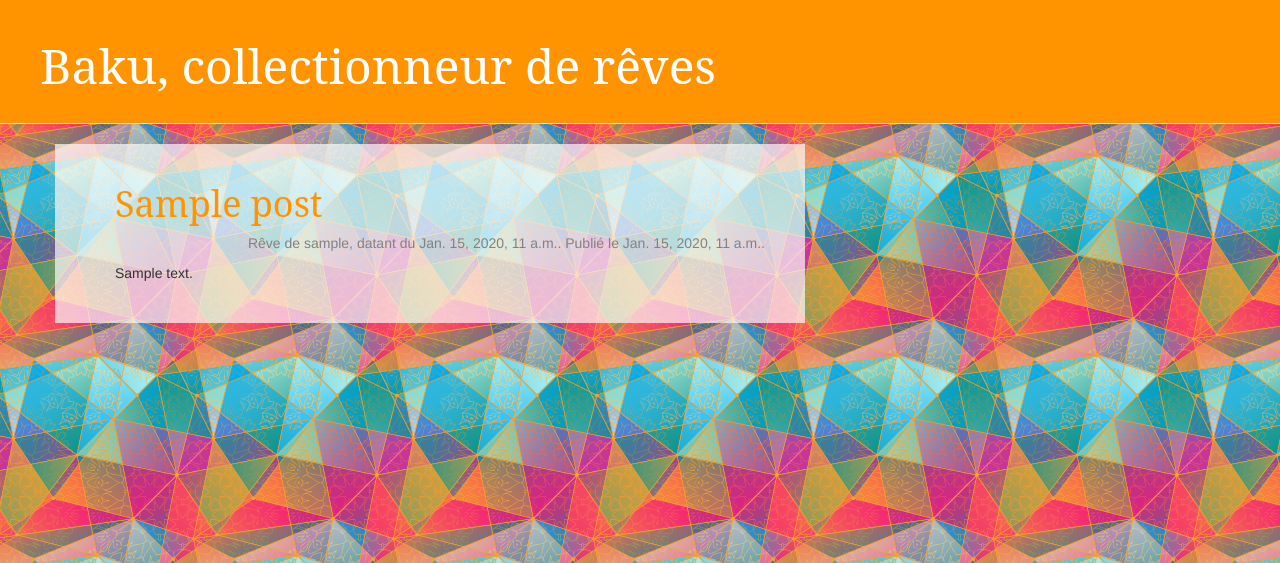
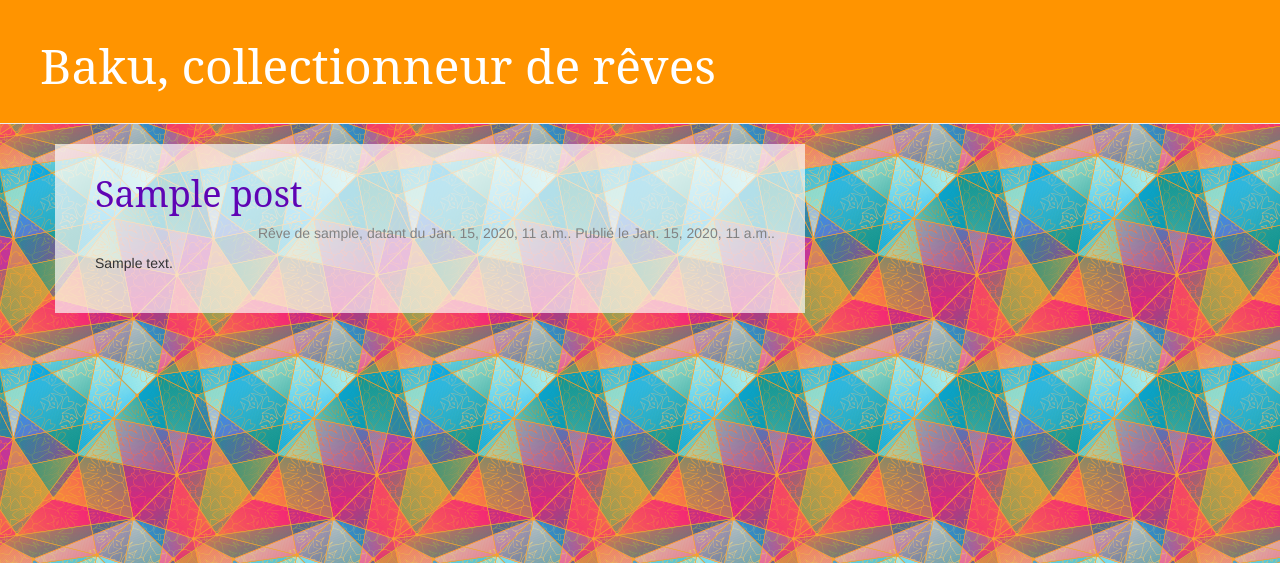
Before and after one commit to caiu-quinn/baku, a Django app: template blog/templates/blog/post_list.html in a window 1280 px wide. Shown: the top 563 px of the page. Run offline with Django 3.2, Linux system fonts and the light colour scheme; the template is opened without the code that fills it: values that come from a table or form of the project are taken from there, others are empty; tables that the repository leaves empty hold one stand-in row (values such as "Sample post"); some libraries are stand-ins or nearby versions.

Commit message:
h1 color

```diff
--- a/blog/static/css/blog.css
+++ b/blog/static/css/blog.css
@@ -51,11 +51,11 @@ h1, h2, h3, h4 {
     margin-bottom: 70px;
     text-align: justify;
   	background-color: rgba(250, 250, 250, 0.70);
-    padding: 20px 20px 20px 40px;
+    padding: 10px 10px 20px 20px;
 }
 
 .post h1 a, .post h1 a:visited {
-    color: #ff9400;
+    color: #5F04B4;
 }
 
 .dream {
```
